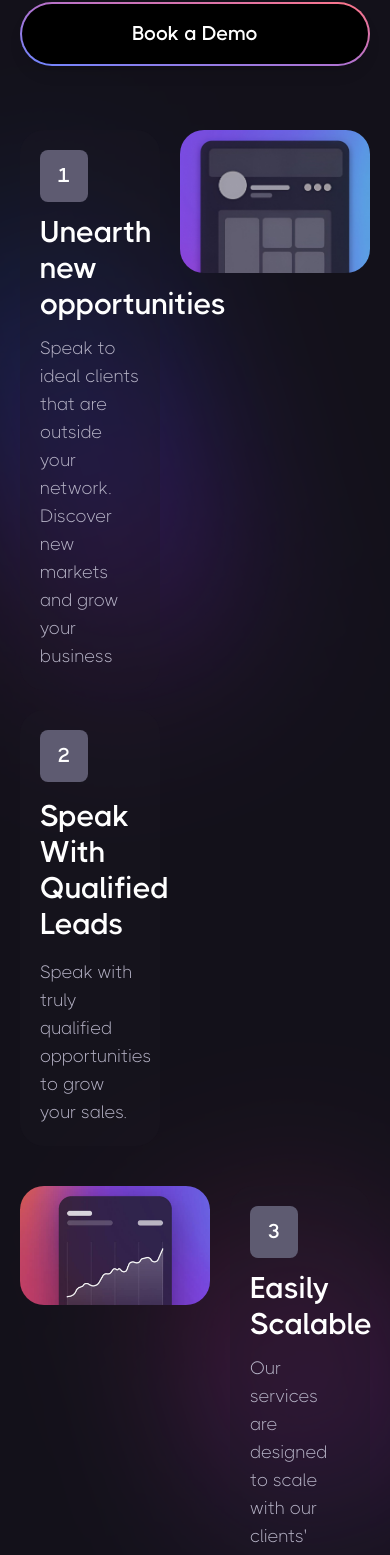
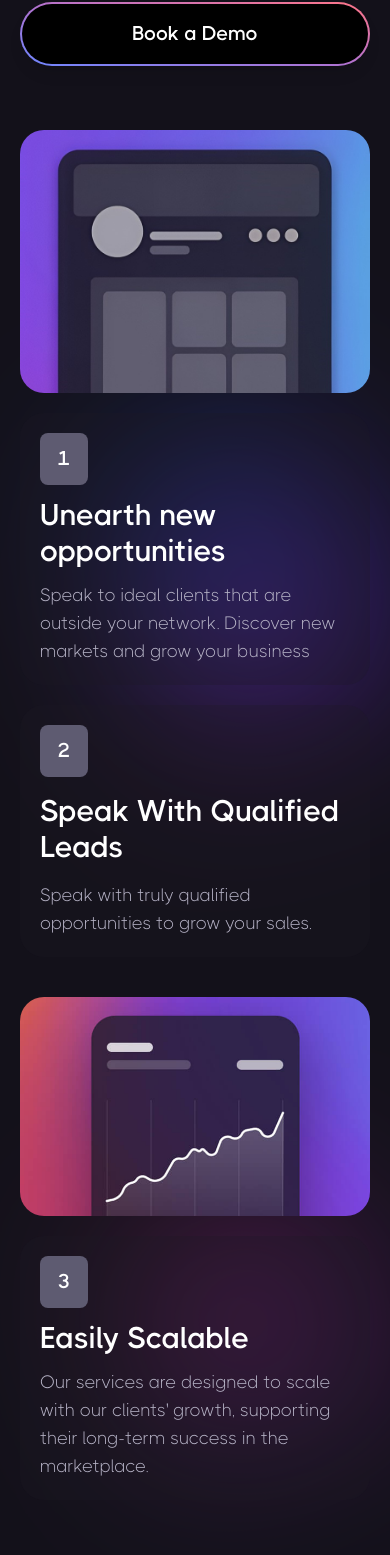
Before and after one commit to ArnabTo/prospectiv-io, a Next.js app: page / in a window 390 px wide. Shown: the part 3618-5173 px from the top of the page. Built offline with nearby package versions, Linux system fonts and the light colour scheme.

Commit message:
updated whatwedo section

```diff
--- a/src/components/WhatWeDo/WhatWeDo.tsx
+++ b/src/components/WhatWeDo/WhatWeDo.tsx
@@ -90,8 +90,8 @@ const WhatWeDo = () => {
                     </div>
                 </div>
                 <div className='space-y-10'>
-                    <div className='flex gap-5'>
-                        <div className='flex flex-col gap-5 w-[40%] relative'>
+                    <div className='flex flex-col-reverse lg:flex-row gap-5'>
+                        <div className='flex flex-col gap-5 w-full lg:w-[40%] relative'>
                             <div className='bg-card rounded-3xl flex flex-col-reverse md:flex-row justify-between '>
                                 <div className='space-y-3 px-5 lg:px-10 py-5 w-full min-w-[60%] md:max-w-[80%]'>
                                     <div className='bg-smallCard font-bold text-xl text-foreground p-3 rounded-lg max-w-12 text-center'>
@@ -101,7 +101,7 @@ const WhatWeDo = () => {
                                     <p className='text-lg text-textColorTwo'>Speak to ideal clients that are outside your network. Discover new markets and grow your business</p>
                                 </div>
                             </div>
-                            <div className='bg-card  rounded-3xl flex flex-col-reverse md:flex-row justify-between '>
+                            <div className='bg-card rounded-3xl flex flex-col-reverse md:flex-row justify-between '>
                                 <div className='space-y-4 px-5 lg:px-10 py-5 w-full min-w-[60%] md:max-w-[80%]'>
                                 <div className='bg-smallCard font-bold text-xl text-foreground p-3 rounded-lg max-w-12 text-center'>
                                    2
@@ -122,12 +122,12 @@ const WhatWeDo = () => {
                                 <div className="bg-[#6923ff] absolute rounded-full  w-[70%] min-w-[70%] min-h-[70%] max-h-[70%]"></div>
                             </motion.div>
                         </div>
-                        <div className='w-[60%]'>
+                        <div className='w-full lg:w-[60%]'>
                             <Image src={ImageTwo} width={500} height={500} alt="image" className='w-full rounded-3xl' />
                         </div>
                     </div>
-                    <div className='flex flex-row-reverse gap-5'>
-                        <div className='w-[40%] relative'>
+                    <div className='flex flex-col-reverse lg:flex-row-reverse gap-5'>
+                        <div className='w-full lg:w-[40%] relative'>
                             <div className='bg-card  h-full rounded-3xl flex flex-col-reverse md:flex-row justify-between '>
                                 <div className='space-y-3 px-5 lg:px-10 py-5 w-full min-w-[60%] md:max-w-[80%]'>
                                     <div className='bg-smallCard font-bold text-xl text-foreground p-3 rounded-lg max-w-12 text-center'>
@@ -148,7 +148,7 @@ const WhatWeDo = () => {
                                 <div className="bg-[#d220ff] absolute rounded-full w-[70%] min-w-[70%] min-h-[70%] max-h-[70%]"></div>
                             </motion.div>
                         </div>
-                        <div className='w-[60%]'>
+                        <div className='w-full lg:w-[60%]'>
                             <Image src={ImageThree} width={500} height={500} alt="image" className='w-full rounded-3xl' />
                         </div>
                     </div>
```
